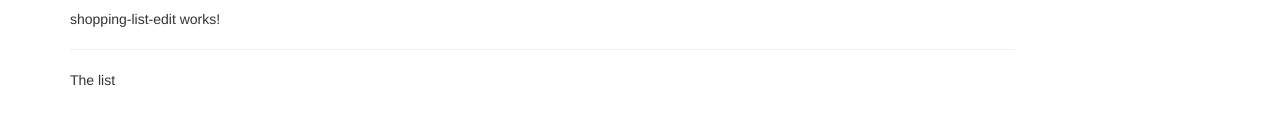
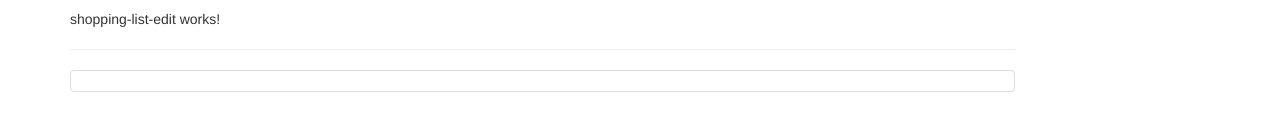
Before and after one commit to Steve-Stranczek/ShoppingListAngularApp, an Angular app: page / in a window 1280 px wide. Shown: the part 239-370 px from the top of the page. Built offline with nearby package versions, Linux system fonts and the light colour scheme.

Commit message:
Added ingredient array to shopping-list

```diff
--- a/src/app/ShoppingList/shopping-list/shopping-list.component.html
+++ b/src/app/ShoppingList/shopping-list/shopping-list.component.html
@@ -2,6 +2,8 @@
     <div class ="col-xs-10">
         <app-shopping-list-edit></app-shopping-list-edit>
         <hr>
-        <p>The list</p>
+        <ul class="list-group">
+            <a class="list-group-item" style="cursor: pointer"></a>
+        </ul>
     </div>
 </div>
--- a/src/app/ShoppingList/shopping-list/shopping-list.component.ts
+++ b/src/app/ShoppingList/shopping-list/shopping-list.component.ts
@@ -1,4 +1,5 @@
 import { Component, OnInit } from '@angular/core';
+import { Ingredient } from "../../Shared/ingredient.model"
 
 @Component({
   selector: 'app-shopping-list',
@@ -6,6 +7,10 @@
   styleUrls: ['./shopping-list.component.css']
 })
 export class ShoppingListComponent implements OnInit {
+  ingredients: Ingredient[] = [
+    new Ingredient('Apples', 50),
+    new Ingredient('Tomatoes', 10),
+  ];
 
   constructor() { }
 
```
